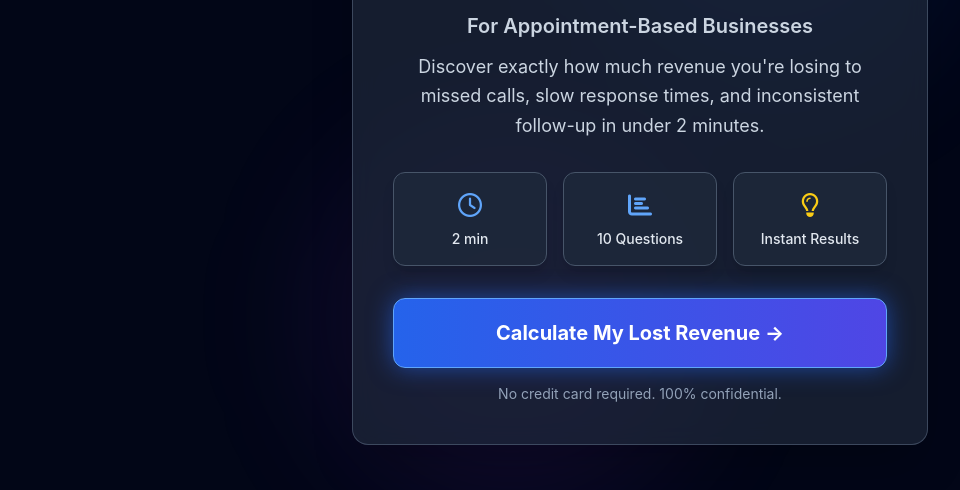
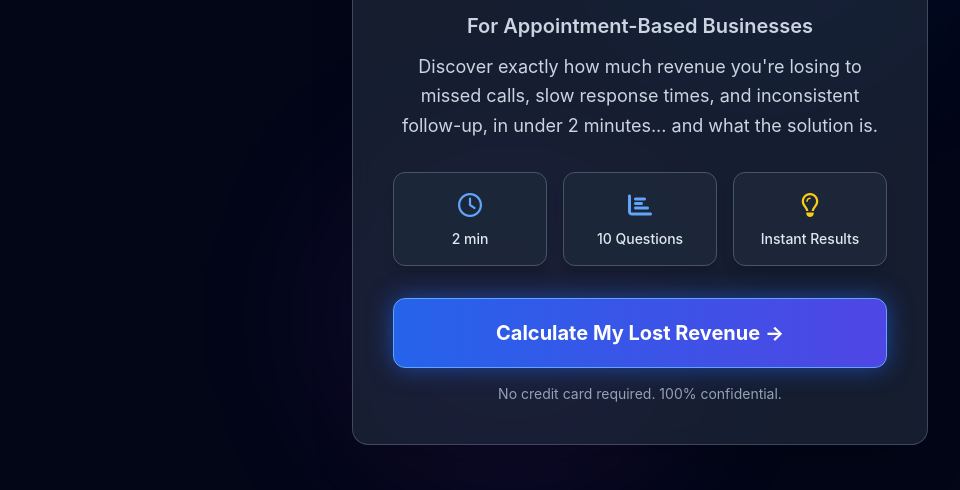
Before and after one commit to web-services-pro/AI-Receptionist-Funnel, a plain HTML site: page index.html in a window 1280 px wide. Shown: the part 291-781 px from the top of the page, without its empty margins (0-960 px from the left). Drawn offline with nearby package versions, Linux system fonts and the light colour scheme.

Commit message:
Enhance revenue calculator description
Updated the description text to include a solution reference.

```diff
--- a/index.html
+++ b/index.html
@@ -95,7 +95,7 @@
                     <h1 class="text-3xl md:text-4xl font-extrabold mb-4 leading-tight text-white">The Missed Revenue Calculator</h1>
                     <p class="text-slate-300 text-xl mb-3 font-semibold">For Appointment-Based Businesses</p>
                     <p class="text-slate-300 text-lg mb-8 leading-relaxed">
-                        Discover exactly how much revenue you're losing to missed calls, slow response times, and inconsistent follow-up in under 2 minutes.
+                        Discover exactly how much revenue you're losing to missed calls, slow response times, and inconsistent follow-up, in under 2 minutes... and what the solution is.
                     </p>
 
                     <div class="grid grid-cols-3 gap-4 mb-8">
```
